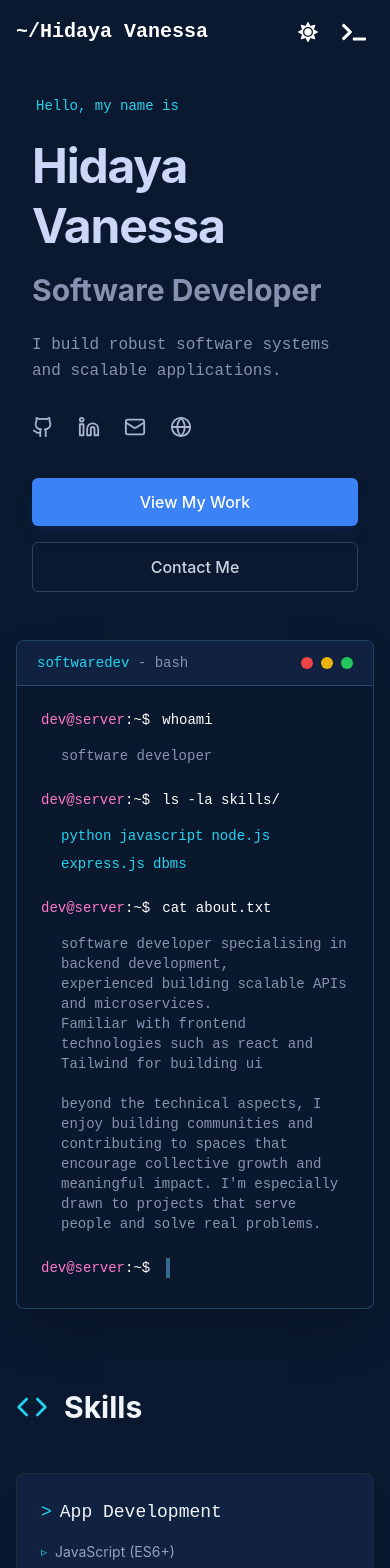
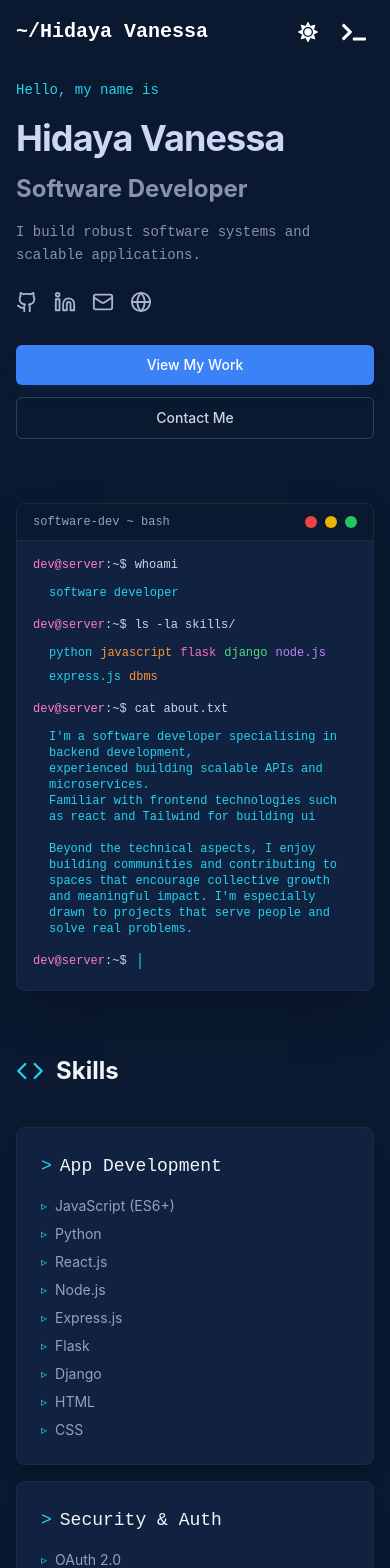
Before and after one commit to Hi-da-ya/portfolio, a React (Vite) app: page / in a window 390 px wide. Shown: the top 1568 px of the page. Built offline with nearby package versions, Linux system fonts and the light colour scheme.

Commit message:
enhance overall responsiveness and add footer

```diff
--- a/src/App.jsx
+++ b/src/App.jsx
@@ -1,6 +1,3 @@
-import { useState } from 'react'
-import reactLogo from './assets/react.svg'
-import viteLogo from '/vite.svg'
 import './App.css'
 import Navbar from './components/Navbar'
 import Header from './components/Header'
@@ -9,15 +6,15 @@ import About from './components/Skills'
 import Projects from './components/Projects'
 import Experience from './components/Experience'
 import Contact from './components/Contact'
+import Footer from './components/Footer'
+
 function App() {
-  const [count, setCount] = useState(0)
-
   return (
     <>
     <Navbar />
-    <section id="home" className="min-h-screen flex items-center pt-20 md:pt-0">
-      <div className="container mx-auto px-4 md:px-6 lg:px-8 xl:px-12">
-        <div className="flex flex-col lg:flex-row items-center lg:items-start gap-8 lg:gap-12 xl:gap-16">
+    <section id="home" className="min-h-screen flex items-center pt-20 md:pt-24 lg:pt-0 bg-[#0a192f]">
+      <div className="container mx-auto px-4 sm:px-6 md:px-8 lg:px-12 xl:px-16">
+        <div className="flex flex-col lg:flex-row items-center lg:items-start gap-8 md:gap-12 lg:gap-16 xl:gap-20">
           <Header />
           <Terminal />
         </div>
@@ -27,6 +24,7 @@ function App() {
     <Projects/>
     <Experience/>
     <Contact/>
+    <Footer/>
     </>
   )
 }
--- a/src/components/Experience.jsx
+++ b/src/components/Experience.jsx
@@ -60,13 +60,13 @@ const Experience = () => {
   ];
 
   return (
-    <section id="experience" className="py-20 md:py-24 bg-[#0a192f] text-slate-300">
-      <div className="container mx-auto px-4 md:px-6">
+    <section id="experience" className="py-16 sm:py-20 md:py-24 lg:py-28 bg-[#0a192f] text-slate-300">
+      <div className="container mx-auto px-4 sm:px-6 md:px-8 lg:px-12 xl:px-16">
 
         {/* Header - Matching the "Get In Touch" header style */}
-        <div className="flex items-center gap-4 mb-16">
-          <Briefcase className="text-cyan-400" size={32} />
-          <h2 className="text-3xl font-bold text-slate-100">Work Experience</h2>
+        <div className="flex items-center gap-3 md:gap-4 mb-12 md:mb-16">
+          <Briefcase className="text-cyan-400" size={28} />
+          <h2 className="text-2xl sm:text-3xl md:text-4xl font-bold text-slate-100">Work Experience</h2>
         </div>
 
         {/* Timeline Container */}
@@ -95,9 +95,9 @@ const Experience = () => {
 
               {/* Content Card (Lighter Navy Bg) */}
               <div className={`w-full md:w-1/2 pl-8 md:pl-0 ${
-                index % 2 === 0 ? 'md:pr-12' : 'md:pl-12'
+                index % 2 === 0 ? 'md:pr-8 lg:pr-12' : 'md:pl-8 lg:pl-12'
               }`}>
-                <div className="bg-[#112240] p-6 md:p-8 rounded-lg border border-slate-800 hover:border-cyan-400/30 transition-all duration-300 shadow-xl group hover:-translate-y-1">
+                <div className="bg-[#112240] p-5 sm:p-6 md:p-8 rounded-lg border border-slate-800 hover:border-cyan-400/30 transition-all duration-300 shadow-xl group hover:-translate-y-1">
 
                   {/* Role (White) */}
                   <h3 className="text-xl font-bold text-slate-100 mb-1 group-hover:text-cyan-400 transition-colors">
--- a/src/components/Footer.jsx
+++ b/src/components/Footer.jsx
@@ -0,0 +1,94 @@
+import React from 'react';
+import { Github, Linkedin, Mail, Globe, Heart } from 'lucide-react';
+
+const Footer = () => {
+  const currentYear = new Date().getFullYear();
+
+  const socialLinks = [
+    {
+      name: 'GitHub',
+      icon: Github,
+      url: 'https://github.com/Hi-da-ya',
+      ariaLabel: 'GitHub profile'
+    },
+    {
+      name: 'LinkedIn',
+      icon: Linkedin,
+      url: 'https://www.linkedin.com/in/hidaya-v-wetsakhulia-6a713a2b9/',
+      ariaLabel: 'LinkedIn profile'
+    },
+    {
+      name: 'Email',
+      icon: Mail,
+      url: 'mailto:hidayawetsa@gmail.com',
+      ariaLabel: 'Send email'
+    },
+    {
+      name: 'Website',
+      icon: Globe,
+      url: 'https://portfoliowebsite.com',
+      ariaLabel: 'Personal website'
+    }
+  ];
+
+  const handleScrollToTop = (e) => {
+    e.preventDefault();
+    window.scrollTo({ top: 0, behavior: 'smooth' });
+  };
+
+  return (
+    <footer className="bg-[#0a192f] border-t border-slate-800/50">
+      <div className="container mx-auto px-4 sm:px-6 md:px-8 lg:px-12 xl:px-16">
+        <div className="py-8 md:py-12">
+          <div className="flex flex-col md:flex-row justify-between items-center gap-6 md:gap-8">
+
+            {/* Left: Logo/Brand */}
+            <div className="flex flex-col items-center md:items-start">
+              <a
+                href="#home"
+                onClick={handleScrollToTop}
+                className="font-mono text-slate-100 text-lg md:text-xl font-bold hover:text-cyan-400 transition-colors duration-300 mb-2"
+                aria-label="Back to home"
+              >
+                ~/Hidaya Vanessa
+              </a>
+              <p className="text-slate-400 text-xs md:text-sm font-mono">
+                Software Developer
+              </p>
+            </div>
+
+            {/* Center: Social Links */}
+            <div className="flex items-center gap-4 md:gap-6">
+              {socialLinks.map((link) => {
+                const Icon = link.icon;
+                return (
+                  <a
+                    key={link.name}
+                    href={link.url}
+                    target={link.url.startsWith('mailto:') ? undefined : '_blank'}
+                    rel={link.url.startsWith('mailto:') ? undefined : 'noopener noreferrer'}
+                    className="text-slate-400 hover:text-cyan-400 transition-all duration-300 hover:-translate-y-1"
+                    aria-label={link.ariaLabel}
+                  >
+                    <Icon size={20} />
+                  </a>
+                );
+              })}
+            </div>
+
+            {/* Right: Copyright */}
+            <div className="flex flex-col items-center md:items-end">
+              <p className="text-slate-500 text-xs font-mono mt-1">
+                © {currentYear} All rights reserved
+              </p>
+            </div>
+
+          </div>
+
+        </div>
+      </div>
+    </footer>
+  );
+};
+
+export default Footer;
--- a/src/components/Header.jsx
+++ b/src/components/Header.jsx
@@ -20,30 +20,30 @@ const Header = () => {
 
 
   return (
-    <div className="w-full lg:w-1/2 flex flex-col justify-center items-start bg-[#0a192f] p-4">
+    <div className="w-full lg:w-1/2 flex flex-col justify-center items-start">
 
       {/* 1. Greeting: RGB(34 211 238) */}
-      <div className="text-[rgb(34,211,238)] font-mono text-sm md:text-base mb-5 ml-1">
+      <div className="text-[rgb(34,211,238)] font-mono text-sm md:text-base mb-4 md:mb-5">
         Hello, my name is
       </div>
 
       {/* 2. Name: White/Lightest Slate */}
-      <h1 className="text-5xl md:text-6xl lg:text-7xl font-bold text-[#ccd6f6] mb-4 tracking-tight leading-tight">
+      <h1 className="text-4xl sm:text-5xl md:text-6xl lg:text-7xl font-bold text-[#ccd6f6] mb-3 md:mb-4 tracking-tight leading-tight">
         Hidaya Vanessa
       </h1>
 
       {/* 3. Title: Muted Slate */}
-      <h2 className="text-3xl md:text-4xl lg:text-5xl font-bold text-[#8892b0] mb-6">
+      <h2 className="text-2xl sm:text-3xl md:text-4xl lg:text-5xl font-bold text-[#8892b0] mb-4 md:mb-6">
         Software Developer
       </h2>
 
       {/* 4. Bio: Muted Slate + Monospace font */}
-      <p className="text-[#8892b0] text-base md:text-lg max-w-lg leading-relaxed mb-8 font-mono">
+      <p className="text-[#8892b0] text-sm sm:text-base md:text-lg max-w-lg leading-relaxed mb-6 md:mb-8 font-mono">
         I build robust software systems and scalable applications.
       </p>
 
       {/* 5. Social Icons: Hover color RGB(34 211 238) */}
-      <div className="flex gap-6 mb-10">
+      <div className="flex gap-4 md:gap-6 mb-8 md:mb-10">
         <a
           href="https://github.com/Hi-da-ya"
           target="_blank"
@@ -81,12 +81,12 @@ const Header = () => {
       </div>
 
       {/* 6. Action Buttons */}
-      <div className="flex flex-col sm:flex-row gap-4 w-full sm:w-auto">
+      <div className="flex flex-col sm:flex-row gap-3 sm:gap-4 w-full sm:w-auto">
 
         {/* Primary Button: Solid Royal Blue (Maintains layout contrast) */}
         <button
           onClick={handleViewWork}
-          className="px-8 py-3 bg-[#3b82f6] hover:bg-[#2563eb] text-white rounded-md font-medium transition-all duration-300 shadow-lg shadow-blue-900/20"
+          className="px-6 sm:px-8 py-2.5 sm:py-3 bg-[#3b82f6] hover:bg-[#2563eb] text-white rounded-md font-medium transition-all duration-300 shadow-lg shadow-blue-900/20 text-sm sm:text-base"
         >
           View My Work
         </button>
@@ -94,7 +94,7 @@ const Header = () => {
         {/* Secondary Button: Hover border & text updated to RGB(34 211 238) */}
         <button
           onClick={handleContactMe}
-          className="px-8 py-3 bg-transparent border border-[#334155] text-[#cbd5e1] hover:border-[rgb(34,211,238)] hover:text-[rgb(34,211,238)] rounded-md font-medium transition-all duration-300"
+          className="px-6 sm:px-8 py-2.5 sm:py-3 bg-transparent border border-[#334155] text-[#cbd5e1] hover:border-[rgb(34,211,238)] hover:text-[rgb(34,211,238)] rounded-md font-medium transition-all duration-300 text-sm sm:text-base"
         >
           Contact Me
         </button>
--- a/src/components/Skills.jsx
+++ b/src/components/Skills.jsx
@@ -41,14 +41,14 @@ const Skills = () => {
   );
 
   return (
-    <section id="skills" className="py-20 md:py-24 bg-[#0a192f] text-slate-300">
-      <div className="container mx-auto px-4 md:px-6 lg:px-8 xl:px-12">
-        <div className="max-w-5xl mx-auto">
+    <section id="skills" className="py-16 sm:py-20 md:py-24 lg:py-28 bg-[#0a192f] text-slate-300">
+      <div className="container mx-auto px-4 sm:px-6 md:px-8 lg:px-12 xl:px-16">
+        <div className="max-w-6xl mx-auto">
 
           {/* Section Header with <> Icon */}
-          <div className="flex items-center gap-4 mb-12">
-            <Code className="text-cyan-400" size={32} />
-            <h2 className="text-3xl font-bold text-slate-100">Skills</h2>
+          <div className="flex items-center gap-3 md:gap-4 mb-10 md:mb-12">
+            <Code className="text-cyan-400" size={28} />
+            <h2 className="text-2xl sm:text-3xl md:text-4xl font-bold text-slate-100">Skills</h2>
           </div>
 
           {/* Main Content Wrapper */}
@@ -56,7 +56,7 @@ const Skills = () => {
 
             {/* Bento Grid Layout */}
             <div>
-              <div className="grid grid-cols-1 md:grid-cols-3 gap-4 md:gap-6">
+              <div className="grid grid-cols-1 md:grid-cols-2 lg:grid-cols-3 gap-4 md:gap-6">
 
                 {/* Column 1: Full Stack (Full Height) */}
                 <SkillCard
@@ -66,7 +66,7 @@ const Skills = () => {
                 />
 
                 {/* Column 2: Split Column (Security & Databases) */}
-                <div className="flex flex-col gap-4 md:gap-6">
+                <div className="flex flex-col gap-4 md:gap-6 md:col-span-1 lg:col-span-1">
                   <SkillCard
                     title={skills.security.title}
                     items={skills.security.items}
--- a/src/components/Terminal.jsx
+++ b/src/components/Terminal.jsx
@@ -40,12 +40,12 @@ const Terminal = () => {
   };
 
   return (
-    <div className="w-full lg:w-1/2 flex justify-center lg:justify-end">
-      <div className="terminal-container bg-terminal-bg rounded-lg overflow-hidden shadow-2xl border border-terminal-border w-full max-w-2xl hover:border-accent/50 transition-all duration-300">
+    <div className="w-full lg:w-1/2 flex justify-center lg:justify-end mt-8 lg:mt-0">
+      <div className="terminal-container bg-[#112240] rounded-lg overflow-hidden shadow-2xl border border-slate-800 w-full max-w-2xl hover:border-cyan-400/50 transition-all duration-300">
         <div className="terminal-window">
-          <div className="terminal-top-bar bg-secondary px-5 py-3 flex items-center justify-between border-b border-terminal-border">
-            <div className="terminal-title font-mono text-text-secondary text-sm">
-              <span className="text-cyan-400">softwaredev</span> - bash
+          <div className="terminal-top-bar bg-[#0a192f] px-4 md:px-5 py-2.5 md:py-3 flex items-center justify-between border-b border-slate-800">
+            <div className="terminal-title font-mono text-slate-400 text-xs md:text-sm">
+              software-dev ~ bash
             </div>
             <div className="terminal-controls flex gap-2">
               <div className="w-3 h-3 rounded-full bg-red-500"></div>
@@ -54,77 +54,78 @@ const Terminal = () => {
             </div>
           </div>
 
-        <div className="terminal-body p-6 md:p-8 font-mono text-sm md:text-base">
+        <div className="terminal-body p-4 sm:p-6 md:p-8 font-mono text-xs sm:text-sm md:text-base">
           {/* First command */}
-          <div className="terminal-line mb-4 flex items-start">
-            <div className="terminal-prompt text-terminal-prompt whitespace-nowrap mr-3">
-              <span className="text-terminal-user">dev@server</span>
-              <span className="text-text-primary">:</span>
-              <span className="text-text-primary">~</span>
-              <span className="text-text-primary">$</span>
+          <div className="terminal-line mb-3 md:mb-4 flex items-start">
+            <div className="terminal-prompt text-[#50fa7b] whitespace-nowrap mr-2 md:mr-3">
+              <span className="text-[#ff79c6]">dev@server</span>
+              <span className="text-slate-300">:</span>
+              <span className="text-slate-300">~</span>
+              <span className="text-slate-300">$</span>
             </div>
-            <div className="terminal-command text-text-primary">
+            <div className="terminal-command text-slate-300 break-words">
               whoami
             </div>
           </div>
-          <div className="terminal-output text-text-secondary ml-5 mb-6">
+          <div className="terminal-output text-cyan-400 ml-4 md:ml-5 mb-4 md:mb-6">
             software developer
           </div>
 
           {/* Second command */}
-          <div className="terminal-line mb-4 flex items-start">
-            <div className="terminal-prompt text-terminal-prompt whitespace-nowrap mr-3">
-              <span className="text-terminal-user">dev@server</span>
-              <span className="text-text-primary">:</span>
-              <span className="text-text-primary">~</span>
-              <span className="text-text-primary">$</span>
+          <div className="terminal-line mb-3 md:mb-4 flex items-start">
+            <div className="terminal-prompt text-[#50fa7b] whitespace-nowrap mr-2 md:mr-3">
+              <span className="text-[#ff79c6]">dev@server</span>
+              <span className="text-slate-300">:</span>
+              <span className="text-slate-300">~</span>
+              <span className="text-slate-300">$</span>
             </div>
-            <div className="terminal-command text-text-primary">
+            <div className="terminal-command text-slate-300 break-words">
               ls -la skills/
             </div>
           </div>
-          <div className="terminal-output text-text-secondary ml-5 mb-6">
+          <div className="terminal-output text-slate-400 ml-4 md:ml-5 mb-4 md:mb-6">
             <div className="skills-list flex flex-wrap gap-2 mt-1">
-              {['python', 'javascript ', 'node.js', 'express.js', 'dbms', ].map((skill) => (
-                <span key={skill} className="skill-item text-cyan-400">
-                  {skill}
-                </span>
-              ))}
+              <span className="text-cyan-400">python</span>
+              <span className="text-orange-400">javascript</span>
+              <span className="text-pink-400">flask</span>
+              <span className="text-green-400">django</span>
+              <span className="text-purple-400">node.js</span>
+              <span className="text-cyan-400">express.js</span>
+              <span className="text-orange-400">dbms</span>
             </div>
           </div>
 
           {/* Third command */}
-          <div className="terminal-line mb-4 flex items-start">
-            <div className="terminal-prompt text-terminal-prompt whitespace-nowrap mr-3">
-              <span className="text-terminal-user">dev@server</span>
-              <span className="text-text-primary">:</span>
-              <span className="text-text-primary">~</span>
-              <span className="text-text-primary">$</span>
+          <div className="terminal-line mb-3 md:mb-4 flex items-start">
+            <div className="terminal-prompt text-[#50fa7b] whitespace-nowrap mr-2 md:mr-3">
+              <span className="text-[#ff79c6]">dev@server</span>
+              <span className="text-slate-300">:</span>
+              <span className="text-slate-300">~</span>
+              <span className="text-slate-300">$</span>
             </div>
-            <div className="terminal-command text-text-primary">
+            <div className="terminal-command text-slate-300 break-words">
               cat about.txt
             </div>
           </div>
-          <div className="terminal-output text-text-secondary ml-5 mb-6">
-            software developer specialising in backend development,<br />
+          <div className="terminal-output text-cyan-400 ml-4 md:ml-5 mb-4 md:mb-6">
+          I'm a software developer specialising in backend development,<br />
             experienced building scalable APIs and microservices.<br/>
             Familiar with frontend technologies such as react and Tailwind for building ui<br/><br/>
-            beyond the technical aspects, I enjoy building communities and contributing to
+            Beyond the technical aspects, I enjoy building communities and contributing to
             spaces that encourage collective growth and meaningful impact.
                 I'm especially drawn to projects that serve people and solve real problems.
           </div>
 
           {/* Current command with cursor */}
           <div className="terminal-line flex items-start">
-            <div className="terminal-prompt text-terminal-prompt whitespace-nowrap mr-3">
-              <span className="text-terminal-user">dev@server</span>
-              <span className="text-text-primary">:</span>
-              <span className="text-text-primary">~</span>
-              <span className="text-text-primary">$</span>
+            <div className="terminal-prompt text-[#50fa7b] whitespace-nowrap mr-2 md:mr-3">
+              <span className="text-[#ff79c6]">dev@server</span>
+              <span className="text-slate-300">:</span>
+              <span className="text-slate-300">~</span>
+              <span className="text-slate-300">$</span>
             </div>
-            <div className="terminal-command text-text-primary">
-
-              <span className="cursor inline-block w-1 h-5 bg-accent ml-1 animate-pulse"></span>
+            <div className="terminal-command text-slate-300">
+              <span className="cursor inline-block w-0.5 sm:w-1 h-4 sm:h-5 bg-cyan-400 ml-1 animate-pulse"></span>
             </div>
           </div>
         </div>
```
Also changed, not shown: src/components/Contact.jsx (+9 -9 lines), src/components/Projects.jsx (+7 -7 lines).
